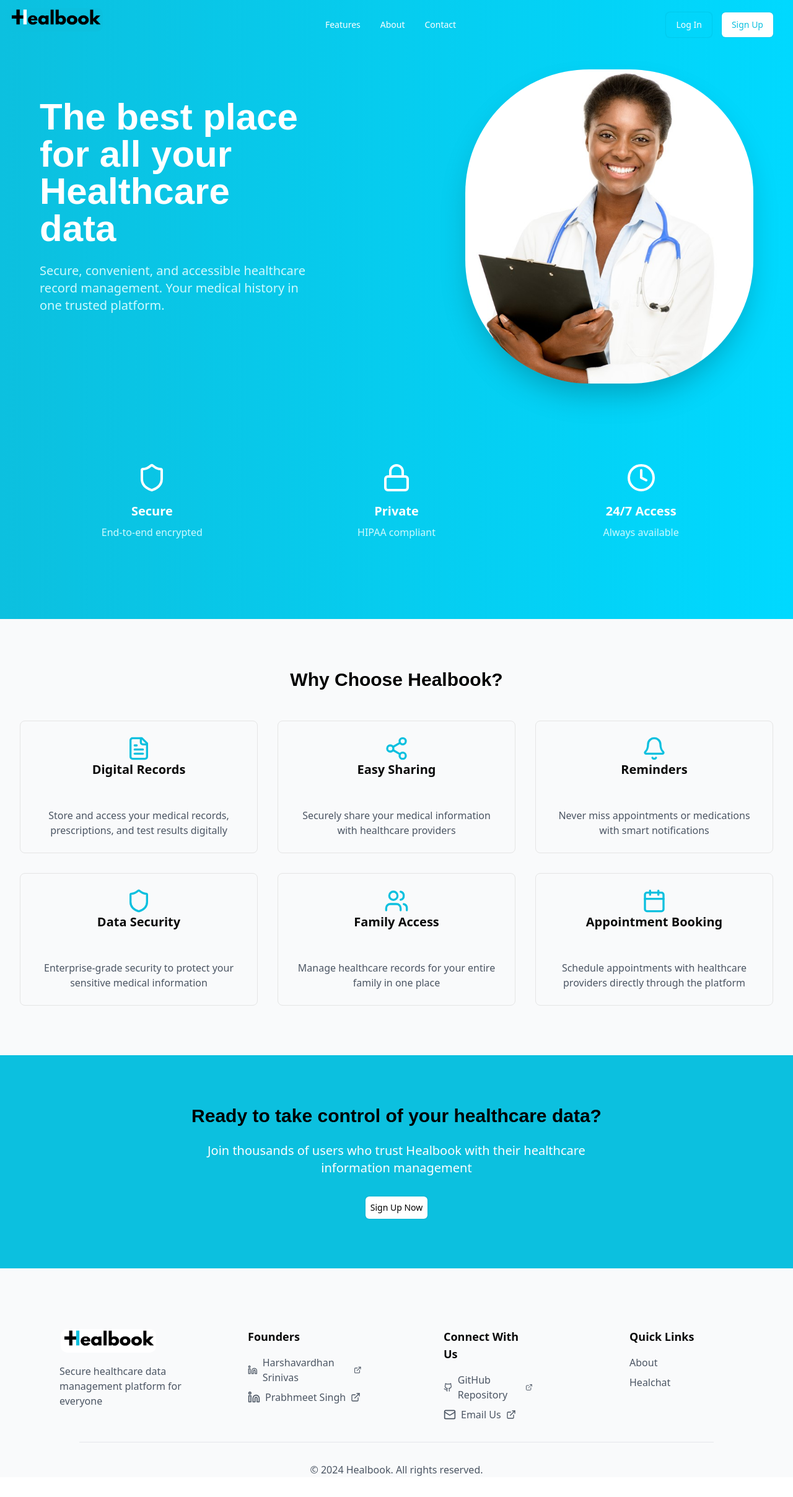
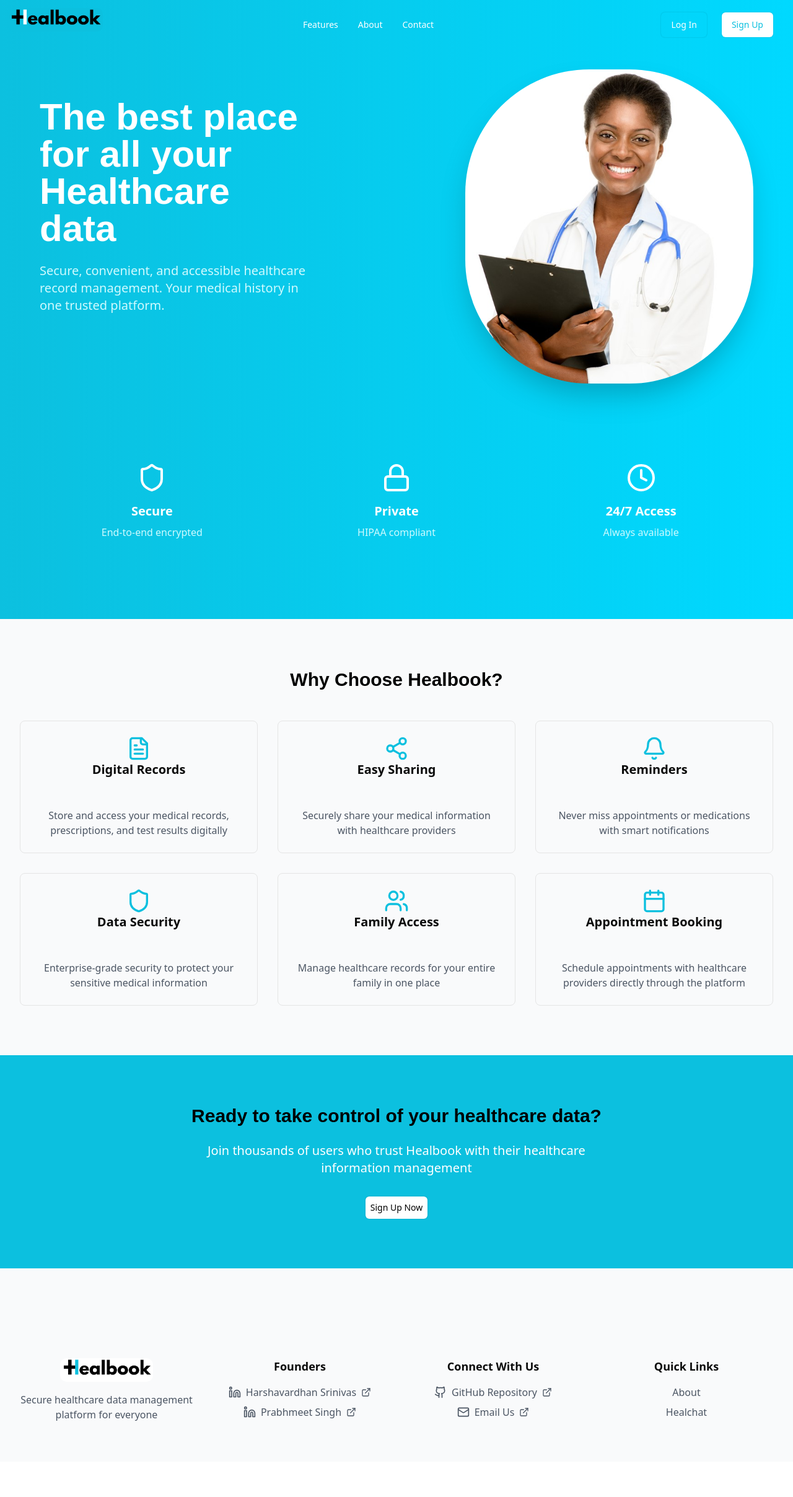
Before and after one commit to Prabhmeetchef/Healbook, a Next.js app in the folder healnext/: page / in a window 1280 px wide. Shown: the whole page at 62% size. After the commit the page ends 2359 px from the top, so only its background shows below. Built offline with nearby package versions, Linux system fonts and the light colour scheme.

Commit message:
Improved Responsiveness

```diff
--- a/healnext/src/app/page.tsx
+++ b/healnext/src/app/page.tsx
@@ -33,8 +33,8 @@
   </Head>
   <body className="min-w-screen">
     <div className="min-h-screen">
-      <header className={`fixed top-0 left-0 right-0 z-50 transition-all duration-300 ${isScrolled ? "bg-white shadow-md" : "bg-transparent"}`}>
-        <div className="container mx-auto px-4 sm:px-6 lg:px-8">
+      <header className={`fixed top-0 left-0 right-0 z-50 transition-all duration-300 ${isScrolled ? "bg-white shadow-md" : "bg-transparent"} w-[100vw]`}>
+        <div className="container mx-auto">
         <Link href="/">
           <img
             src="logomain.png"
@@ -66,7 +66,7 @@
               <Link href="/" className="text-sm font-medium hover:text-[#0CC0DF] transition-colors">About</Link>
               <Link href="/" className="text-sm font-medium hover:text-[#0CC0DF] transition-colors">Contact</Link>
             </nav>
-            <div className="hidden md:flex items-center space-x-4">
+            <div className="hidden md:flex items-center px-8 space-x-6">
               <LoginLink>
               <Button variant="ghost" className={`text-sm font-medium ${isScrolled ? "text-gray-800 hover:text-[#0CC0DF]" : "text-white hover:text-cyan-100"}`}>
                 Log In
@@ -102,8 +102,8 @@
         )}
       </header>
 
-      <main>
-        <section className="relative pt-20 pb-32 bg-gradient-to-r from-[#0CC0DF] to-[#00d9ff]">
+      <main className="w-[100vw]">
+        <section className="relative pt-20 pb-32 bg-gradient-to-r from-[#0CC0DF] to-[#00d9ff] w-full">
           <div className="container mx-auto px-4 sm:px-6 lg:px-16">
             <div className="flex flex-col lg:flex-row items-center space-x-60">
               <div className="w-full lg:w-1/2 text-center lg:text-left mb-12 lg:mb-0">
@@ -145,8 +145,8 @@
           </div>
         </section>
 
-        <section id="features" className="py-20 bg-gray-50">
-          <div className="container mx-auto px-4 sm:px-6 lg:px-8">
+        <section id="features" className="py-20 w-[100vw] bg-gray-50">
+          <div className="container mx-auto px-4 sm:px-6 lg:px-8 w-full">
             <h2 className="text-3xl font-bold text-center mb-12">Why Choose Healbook?</h2>
             <div className="grid grid-cols-1 md:grid-cols-2 lg:grid-cols-3 gap-8">
               <FeatureCard
@@ -183,7 +183,7 @@
           </div>
         </section>
 
-        <section className="py-20 bg-[#0CC0DF] text-white">
+        <section className="py-20 bg-[#0CC0DF] text-white w-[100vw]">
           <div className="container mx-auto px-4 sm:px-6 lg:px-8 text-center">
             <h2 className="text-3xl font-bold mb-6">Ready to take control of your healthcare data?</h2>
             <p className="text-xl mb-8 max-w-2xl mx-auto">
@@ -200,10 +200,11 @@
         </section>
       </main>
 
-      <footer className="bg-gray-50 pt-24">
-        <div className="container px-4 sm:px-6 lg:px-24">
-          <div className="grid justify-center grid-cols-1 md:grid-cols-2 lg:grid-cols-4 gap-24">
-            <div className="px-00">
+      <footer className="bg-gray-50 w-[100vw] pt-24 text-center items-center justify-center
+      ">
+        <div className="container w-[100vw]">
+          <div className="w-[100vw] grid justify-center grid-cols-1 md:grid-cols-2 lg:grid-cols-4 gap-8 px-4 sm:px-6 lg:px-8 py-12">
+            <div className="flex flex-col justify-center items-center text-center">
               <Link href="/" className="flex items-center space-x-2 mb-4">
               <img src="logomainwhite.png" id="logo" alt="logo.png" />
               </Link>
@@ -211,28 +212,25 @@
             </div>
             <div className="px-2">
               <h4 className="text-lg font-semibold mb-4">Founders</h4>
-              <div className="space-y-2">
+              <div className="flex flex-col space-y-2 items-center">
                 <FounderLink name="Harshavardhan Srinivas" url="https://www.linkedin.com/in/harshavardhan-p-787a11202/" />
                 <FounderLink name="Prabhmeet Singh" url="https://www.linkedin.com/in/prabhmeet-singh-11446699w/" />
               </div>
             </div>
             <div className="px-7">
               <h4 className="text-lg font-semibold mb-4">Connect With Us</h4>
-              <div className="space-y-2">
+              <div className="flex flex-col space-y-2 items-center">
                 <SocialLink icon={<Github className="h-5 w-5" />} name="GitHub Repository" url="https://github.com/Prabhmeetchef/Healbook" />
                 <SocialLink icon={<Mail className="h-5 w-5" />} name="Email Us" url="mailto:prabhmeetsinghns1000@gmail.com" />
               </div>
             </div>
-            <div className="px-8">
-              <h4 className="text-lg font-semibold mb-4">Quick Links</h4>
+            <div className="">
+              <h4 className="text-lg mb-4 font-semibold">Quick Links</h4>
               <div className="space-y-2">
                 <Link href="/" className="block text-gray-600 hover:text-[#0CC0DF]">About</Link>
                 <a href="https://healchat.healbook.in" className="block text-gray-600 hover:text-[#0CC0DF]">Healchat</a>
               </div>
             </div>
-          </div>
-          <div className="m-8 pt-8 border-t border-gray-200 text-center">
-            <p className="text-gray-600">&copy; {new Date().getFullYear()} Healbook. All rights reserved.</p>
           </div>
         </div>
       </footer>
```
